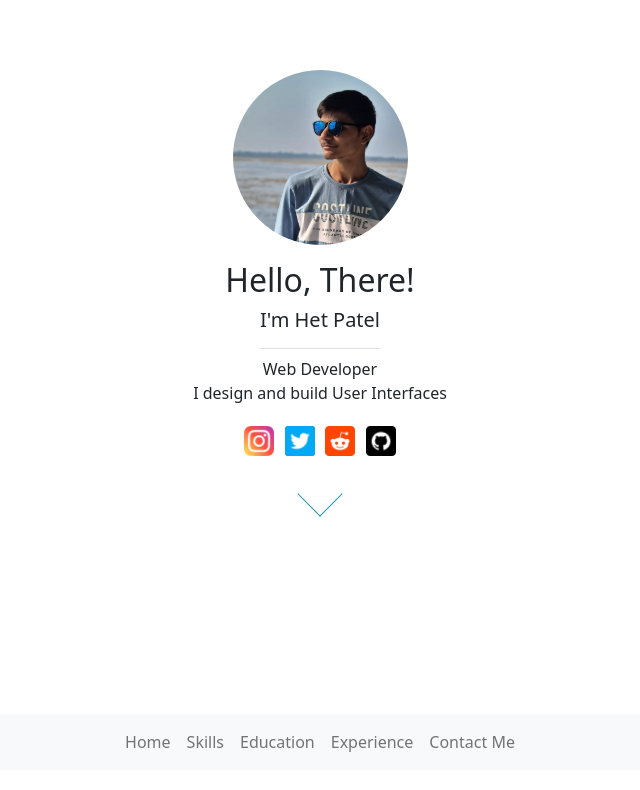
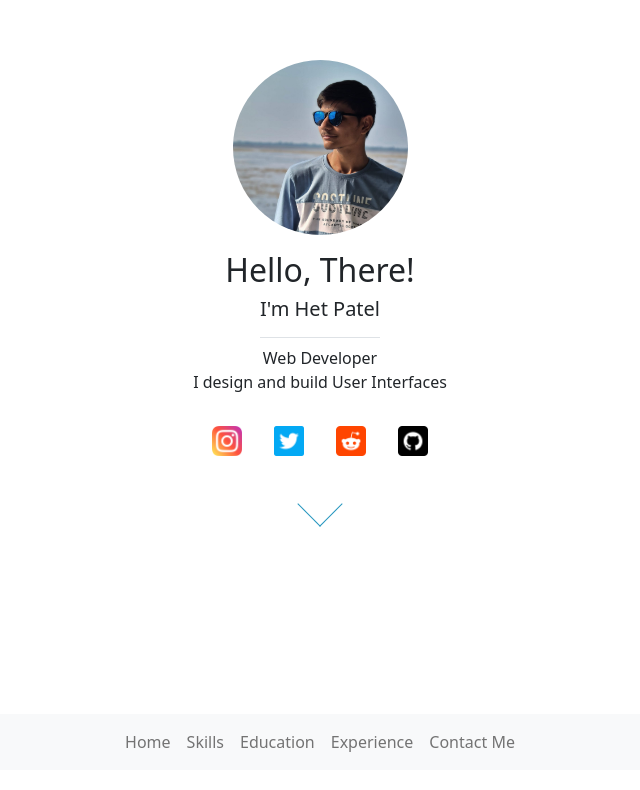
Before and after one commit to Het-Patel69/my-protfolio-using-react, a React (Create React App) app: page / in a window 1280 px wide. Shown: the part 110-900 px from the top of the page, without its empty margins (320-960 px from the left). Built offline with nearby package versions, Linux system fonts and the light colour scheme.

Commit message:
img margin

```diff
--- a/src/index.css
+++ b/src/index.css
@@ -39,7 +39,7 @@ body {
 }
 #icon_page img{
   width: 30px;
-  margin: 0.34rem;
+  margin: 1rem;
 }
 p{
   margin: 0%;
```
